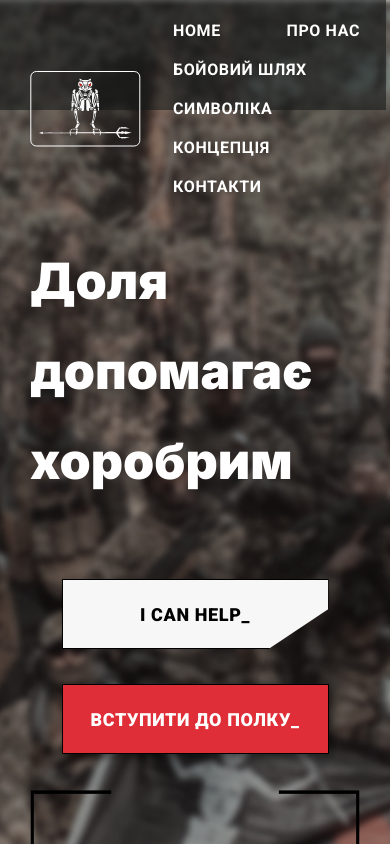
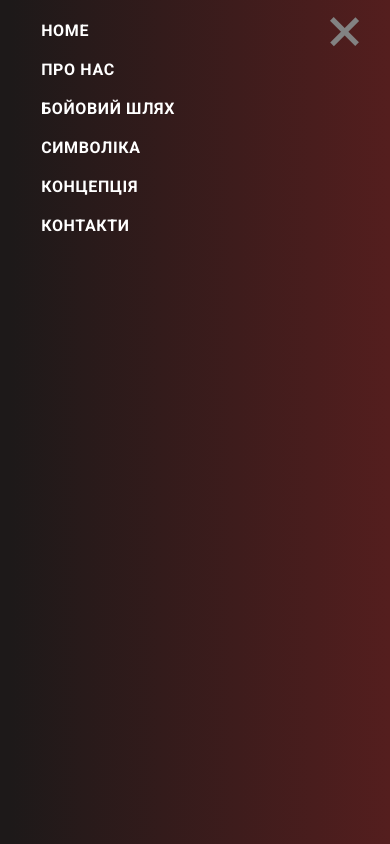
Before and after one commit to ShadePrima/next-owl-app, a Next.js app: page / in a window 390 px wide. Shown: the top 844 px of the page. Built offline with nearby package versions, Linux system fonts and the light colour scheme.

Commit message:
burger menu

```diff
--- a/app/components/header/Header.tsx
+++ b/app/components/header/Header.tsx
@@ -1,11 +1,14 @@
 import React from 'react'
-import styles from './Header.module.scss'
-import Image from 'next/image'
-import logo from '../../assets/image/logo.svg'
+
 import Navigation from '../navigation/Navigation'
 import HelpButton from '@/app/ui/helpButton/HelpButton'
 import JoinButton from '@/app/ui/joinButton/JoinButton'
 import VideoPlayer from '@/app/ui/videoPlayer/VideoPlayer'
+
+import styles from './Header.module.scss'
+import Image from 'next/image'
+import logo from '../../assets/image/logo.svg'
+import BurgerMenu from '@/app/ui/burgerMenu/BurgerMenu'
 
 const Header = () => {
   return (
@@ -16,6 +19,7 @@ const Header = () => {
         <div className={styles.logoRow}>
           <Image src={logo} alt='logo' />
           <Navigation />
+          <BurgerMenu />
         </div>
 
         <div className={styles.contentBlock}>
--- a/app/components/navigation/Navigation.module.scss
+++ b/app/components/navigation/Navigation.module.scss
@@ -8,6 +8,7 @@
   align-items: center;
   flex-wrap: wrap;
   gap: 12px;
+  z-index: 11;
 
   @include navText;
   color: $color-white;
@@ -17,4 +18,35 @@
     text-decoration: underline;
     cursor: pointer;
   }
+
+  @media (max-width: 425px) {
+    display: none;
+  }
 }
+
+.navBurger {
+  max-width: 744px;
+  position: relative;
+  left: -155px;
+
+  display: flex;
+  flex-direction: column;
+  justify-content: space-between;
+  align-items: start;
+  flex-wrap: wrap;
+  gap: 12px;
+  z-index: 11;
+
+  @include navText;
+  color: $color-white;
+  text-transform: uppercase;
+
+  li:hover {
+    text-decoration: underline;
+    cursor: pointer;
+  }
+
+  @media (max-width: 425px) {
+    display: none;
+  }
+}
--- a/app/components/navigation/Navigation.tsx
+++ b/app/components/navigation/Navigation.tsx
@@ -6,9 +6,17 @@ import { navigationList } from '../../data/navigationList'
 
 const roboto = Roboto({ weight: '700', subsets: ['latin'] })
 
-const Navigation = () => {
+type Props = {
+  open?: boolean
+  display?: string
+}
+
+const Navigation = ({ open, display }: Props) => {
   return (
-    <ul className={styles.navRow}>
+    <ul
+      className={open ? styles.navRow : styles.navBurger}
+      style={{ display: display }}
+    >
       {navigationList.map((item) => (
         <li className={roboto.className} key={item.id}>
           {item.name}
--- /dev/null
+++ b/app/ui/burgerMenu/BurgerMenu.module.scss
@@ -0,0 +1,24 @@
+.root {
+  position: relative;
+  z-index: 11;
+  display: none;
+
+  @media (max-width: 425px) {
+    display: block;
+  }
+}
+
+.flexContainer {
+  display: flex;
+  align-items: start;
+}
+
+.overlay {
+  position: fixed;
+  z-index: 10;
+  top: 0;
+  left: 0;
+  width: 100%;
+  height: 100%;
+  background: linear-gradient(90deg, #1d1919 2.56%, #541e1e 100%);
+}
--- /dev/null
+++ b/app/ui/burgerMenu/BurgerMenu.tsx
@@ -0,0 +1,51 @@
+'use client'
+
+import React from 'react'
+
+import burger from '../../assets/icons/burger.svg'
+import close from '../../assets/icons/nav-close.svg'
+
+import Image from 'next/image'
+import Navigation from '@/app/components/navigation/Navigation'
+
+import styles from './BurgerMenu.module.scss'
+
+const BurgerMenu = () => {
+  const [open, setOpen] = React.useState(true)
+  const [imageKey, setImageKey] = React.useState(0)
+
+  console.log(open, 'open')
+
+  const openMenu = () => {
+    setOpen(!open)
+    setImageKey((prevKey) => prevKey + 1)
+  }
+
+  return (
+    <>
+      <div className={styles.flexContainer}>
+        {open && <Navigation display='flex' />}
+
+        <button onClick={openMenu} className={styles.root}>
+          {open ? (
+            <Image
+              className={styles.close}
+              key={imageKey}
+              width='30'
+              height='30'
+              src={close}
+              alt='close'
+              priority
+            />
+          ) : (
+            <Image key={imageKey} src={burger} alt='burger' priority />
+          )}
+        </button>
+      </div>
+
+      {open && <div className={styles.overlay}></div>}
+    </>
+  )
+}
+
+export default BurgerMenu
--- a/app/ui/videoPlayer/VideoPlayer.tsx
+++ b/app/ui/videoPlayer/VideoPlayer.tsx
@@ -27,7 +27,7 @@ const VideoPlayer = () => {
     height: '348',
     width: screenWidth - 50,
     playerVars: {
-      autoplay: 1,
+      autoplay: 0,
     },
   }
 
--- a/app/ui/videoPlayer/VideuPlayer.module.scss
+++ b/app/ui/videoPlayer/VideuPlayer.module.scss
@@ -8,6 +8,8 @@
   display: flex;
   justify-content: center;
   align-items: center;
+
+  overflow: hidden;
 }
 
 .border1 {
```
Also changed, not shown: app/assets/icons/burger.svg (added), app/assets/icons/nav-close.svg (added).
